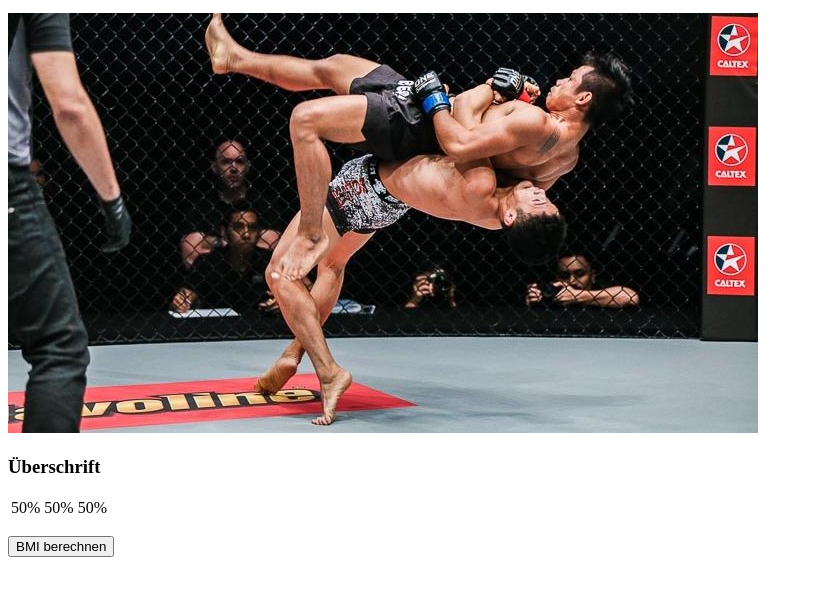
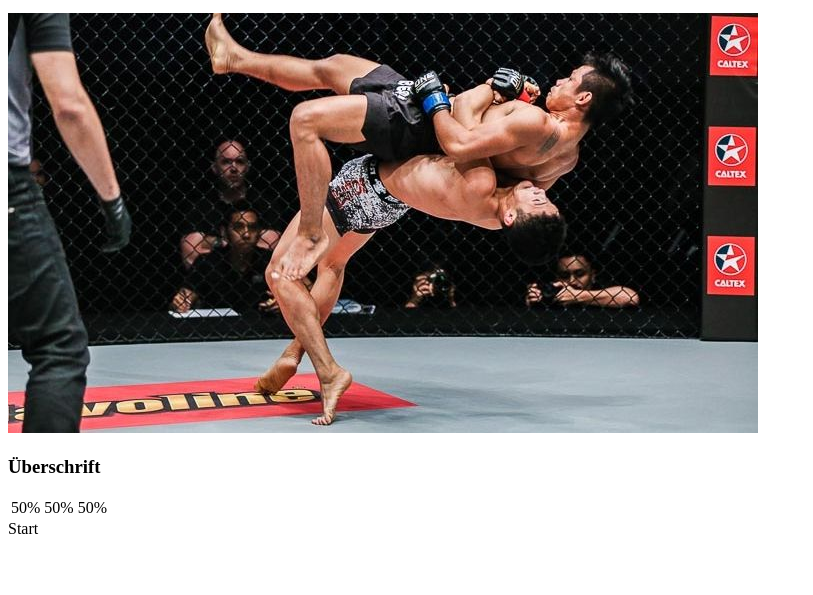
Before and after one commit to TobMer/TobMer.github.io, a plain HTML site: page Aufgabe1/Aufgabe01.html in a window 1280 px wide. Shown: the part 101-696 px from the top of the page, without its empty margins (0-813 px from the left). Drawn offline with Linux system fonts and the light colour scheme.

Commit message:
Update Aufgabe01.html

```diff
--- a/Aufgabe1/Aufgabe01.html
+++ b/Aufgabe1/Aufgabe01.html
@@ -27,9 +27,9 @@
 
 </table>
 
-<p>
-        <button type="button" id="berechnen">BMI berechnen</button>
-</p>
+<form
+ type="button" id="berechnen">Start</button>
+</form>
 
 </div>
 
```
